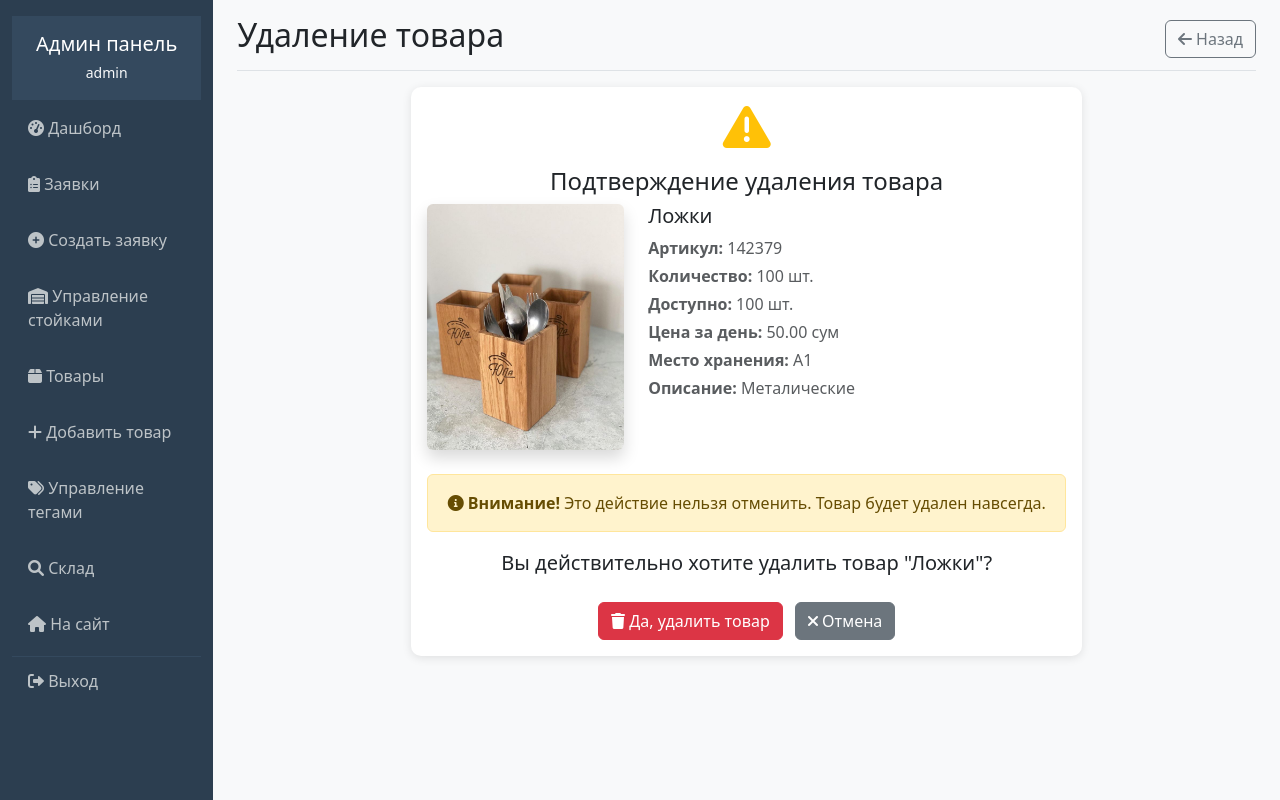
After one commit to TheRizaev/rent, a Django app: page /superuser/products/1/delete/ in a window 1280 px wide. The commit adds this page. Run offline with Django 3.2, Linux system fonts and the light colour scheme; a user stored in the database is signed in; data comes from the database, SQL or seed files in the repository; some libraries are stand-ins or nearby versions.

Commit message:
Add files via upload

```diff
--- a/rental/admin_urls.py
+++ b/rental/admin_urls.py
@@ -19,6 +19,7 @@ urlpatterns = [
     path('products/', admin_views.product_management, name='product_management'),
     path('products/add/', admin_views.add_product, name='add_product'),
     path('products/<int:product_id>/edit/', admin_views.edit_product, name='edit_product'),
+    path('products/<int:product_id>/delete/', admin_views.delete_product, name='delete_product'),  # НОВОЕ
     path('inventory/', admin_views.inventory_view, name='inventory_view'),
 
     # Создание заявок
--- a/rental/admin_views.py
+++ b/rental/admin_views.py
@@ -39,6 +39,7 @@ def admin_orders(request):
 
     search_query = request.GET.get('search', '')
     if search_query:
+        # ИСПРАВЛЕНО: Используем icontains для поиска без учета регистра
         orders = orders.filter(
             Q(contact_person__icontains=search_query) |
             Q(phone1__icontains=search_query) |
@@ -235,6 +236,7 @@ def product_management(request):
 
     search_query = request.GET.get('search', '')
     if search_query:
+        # ИСПРАВЛЕНО: Используем icontains для поиска без учета регистра
         products = products.filter(
             Q(name__icontains=search_query) |
             Q(article__icontains=search_query) |
@@ -282,12 +284,46 @@ def edit_product(request, product_id):
 
     return render(request, 'rental/admin/edit_product.html', {'form': form, 'product': product})
 
+# НОВАЯ ФУНКЦИЯ: Удаление товара
+@user_passes_test(is_admin)
+def delete_product(request, product_id):
+    product = get_object_or_404(Product, id=product_id)
+
+    if request.method == 'POST':
+        # Проверяем, используется ли товар в активных заявках
+        active_orders = OrderItem.objects.filter(
+            product=product,
+            order__status__in=['pending', 'confirmed', 'in_rent']
+        ).count()
+
+        if active_orders > 0:
+            messages.error(request, f'Нельзя удалить товар "{product.name}": он используется в {active_orders} активных заявках')
+        else:
+            product_name = product.name
+            product.delete()
+            messages.success(request, f'Товар "{product_name}" успешно удален')
+
+        return redirect('product_management')
+
+    # Подсчитываем использование товара
+    active_orders = OrderItem.objects.filter(
+        product=product,
+        order__status__in=['pending', 'confirmed', 'in_rent']
+    ).count()
+
+    context = {
+        'product': product,
+        'active_orders': active_orders,
+    }
+    return render(request, 'rental/admin/confirm_delete_product.html', context)
+
 @user_passes_test(is_admin)
 def inventory_view(request):
     products = Product.objects.all()
 
     search_query = request.GET.get('search', '')
     if search_query:
+        # ИСПРАВЛЕНО: Используем icontains для поиска без учета регистра
         products = products.filter(
             Q(name__icontains=search_query) |
             Q(article__icontains=search_query) |
@@ -339,12 +375,15 @@ def admin_create_order(request):
                         'products': Product.objects.filter(available_quantity__gt=0)
                     })
 
-            # Рассчитываем общую сумму
+            # ИСПРАВЛЕНО: Рассчитываем общую сумму правильно
             total = 0
+            rental_days = (order.rental_end - order.rental_start).days + 1
+
             for item in cart_items:
                 try:
                     product = Product.objects.get(id=item['product_id'])
-                    total += product.daily_price * item['quantity']
+                    # Цена за день * количество * количество дней
+                    total += product.daily_price * item['quantity'] * rental_days
                 except Product.DoesNotExist:
                     pass
 
@@ -359,7 +398,8 @@ def admin_create_order(request):
                         order=order,
                         product=product,
                         quantity=item['quantity'],
-                        price=product.daily_price
+                        # ИСПРАВЛЕНО: Цена за единицу товара за весь период
+                        price=product.daily_price * rental_days
                     )
 
                     # Списываем товар
--- /dev/null
+++ b/templates/rental/admin/confirm_delete_product.html
@@ -0,0 +1,74 @@
+{% extends 'rental/admin/base_admin.html' %}
+
+{% block title %}Удалить товар - Админ панель{% endblock %}
+
+{% block content %}
+<div class="d-flex justify-content-between flex-wrap flex-md-nowrap align-items-center pb-2 mb-3 border-bottom">
+    <h1 class="h2">Удаление товара</h1>
+    <a href="{% url 'product_management' %}" class="btn btn-outline-secondary">
+        <i class="fas fa-arrow-left"></i> Назад
+    </a>
+</div>
+
+<div class="row justify-content-center">
+    <div class="col-md-8">
+        <div class="card">
+            <div class="card-body text-center">
+                <i class="fas fa-exclamation-triangle fa-3x text-warning mb-3"></i>
+                <h4>Подтверждение удаления товара</h4>
+
+                <div class="row mb-4">
+                    <div class="col-md-4">
+                        {% if product.photo %}
+                            <img src="{{ product.photo.url }}" alt="{{ product.name }}" class="img-fluid rounded shadow">
+                        {% else %}
+                            <div class="bg-light rounded d-flex align-items-center justify-content-center" style="height: 150px;">
+                                <i class="fas fa-image fa-3x text-muted"></i>
+                            </div>
+                        {% endif %}
+                    </div>
+                    <div class="col-md-8 text-start">
+                        <h5>{{ product.name }}</h5>
+                        <p class="text-muted mb-1"><strong>Артикул:</strong> {{ product.article }}</p>
+                        <p class="text-muted mb-1"><strong>Количество:</strong> {{ product.quantity }} шт.</p>
+                        <p class="text-muted mb-1"><strong>Доступно:</strong> {{ product.available_quantity }} шт.</p>
+                        <p class="text-muted mb-1"><strong>Цена за день:</strong> {{ product.daily_price }} сум</p>
+                        <p class="text-muted mb-1"><strong>Место хранения:</strong> {{ product.shelf }}</p>
+                        {% if product.description %}
+                            <p class="text-muted"><strong>Описание:</strong> {{ product.description|truncatewords:20 }}</p>
+                        {% endif %}
+                    </div>
+                </div>
+
+                {% if active_orders > 0 %}
+                    <div class="alert alert-danger">
+                        <i class="fas fa-ban"></i>
+                        <strong>Нельзя удалить товар!</strong><br>
+                        Товар используется в {{ active_orders }} активных заявках. Дождитесь завершения всех заявок или переведите их в статус "Завершена".
+                    </div>
+                    <a href="{% url 'product_management' %}" class="btn btn-secondary">
+                        <i class="fas fa-arrow-left"></i> Вернуться назад
+                    </a>
+                {% else %}
+                    <div class="alert alert-warning">
+                        <i class="fas fa-info-circle"></i>
+                        <strong>Внимание!</strong> Это действие нельзя отменить. Товар будет удален навсегда.
+                    </div>
+
+                    <p class="lead mb-4">Вы действительно хотите удалить товар <strong>"{{ product.name }}"</strong>?</p>
+
+                    <form method="post" class="d-inline">
+                        {% csrf_token %}
+                        <button type="submit" class="btn btn-danger me-2">
+                            <i class="fas fa-trash"></i> Да, удалить товар
+                        </button>
+                    </form>
+                    <a href="{% url 'product_management' %}" class="btn btn-secondary">
+                        <i class="fas fa-times"></i> Отмена
+                    </a>
+                {% endif %}
+            </div>
+        </div>
+    </div>
+</div>
+{% endblock %}
```
Also changed, not shown: rental/views.py (+6 -3 lines), templates/rental/admin/product_management.html (+11 -3 lines).
